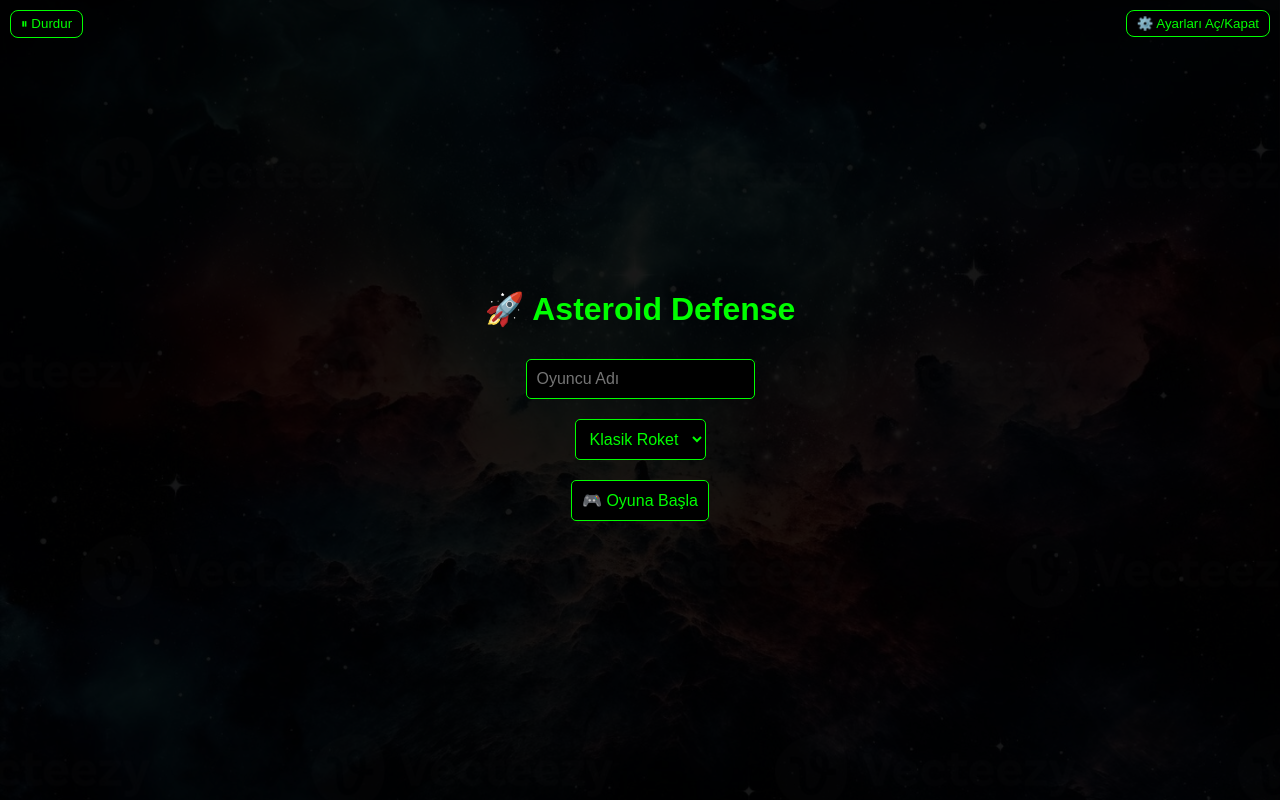
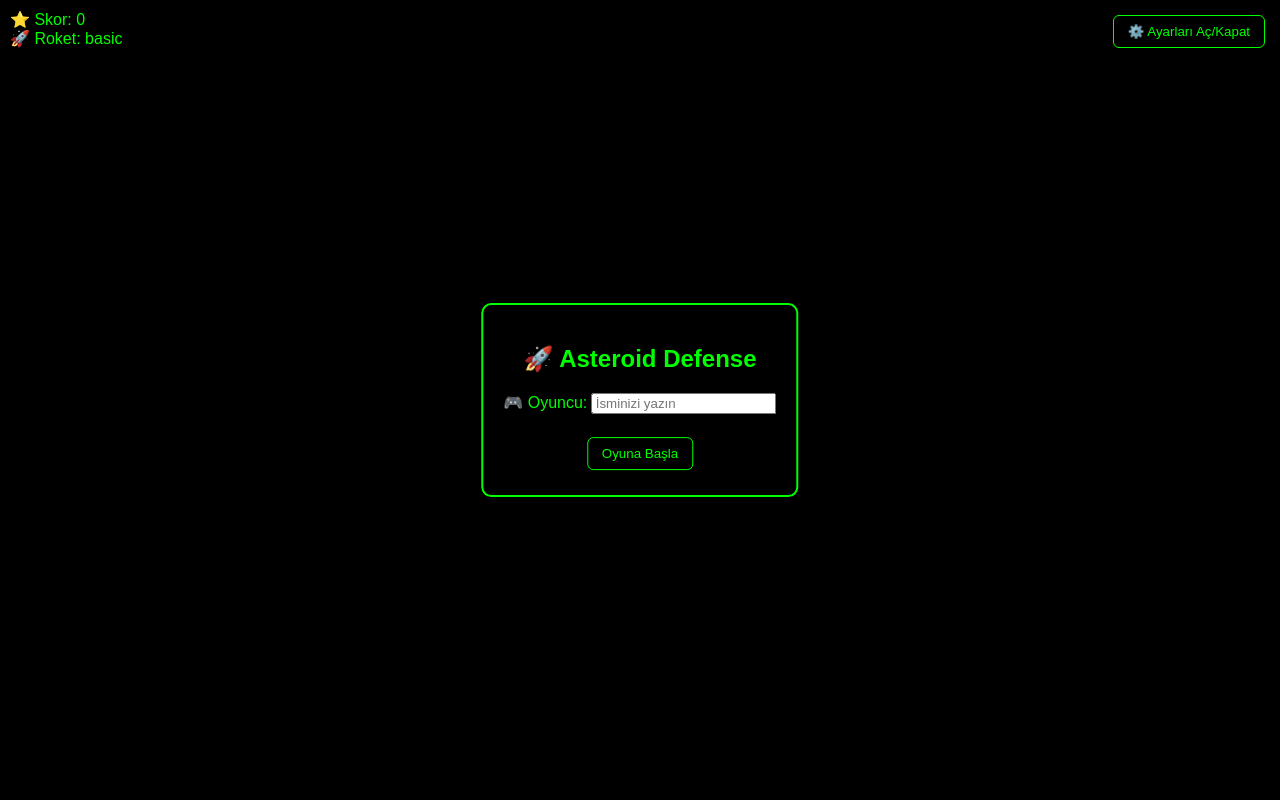
Before and after one commit to pefe16/Tap-tap, a plain HTML site: page index.html in a window 1280 px wide. Drawn offline with Linux system fonts and the light colour scheme.

Commit message:
Update index.html

```diff
--- a/index.html
+++ b/index.html
@@ -5,130 +5,85 @@
   <meta name="viewport" content="width=device-width, initial-scale=1.0"/>
   <title>Asteroid Defense</title>
   <link rel="manifest" href="manifest.json" />
-  <link rel="icon" href="icon-192.png" />
+  <link rel="icon" href="favicon.ico" />
   <style>
     body {
       margin: 0;
       overflow: hidden;
       background: black;
-      font-family: Arial, sans-serif;
       color: lime;
+      font-family: sans-serif;
+      user-select: none;
     }
-
-    canvas {
-      display: block;
-      background: url('space-bg.jpg') no-repeat center center;
-      background-size: cover;
-    }
-
-    #startScreen, #controlPanel, #pauseButton, #togglePanel {
+    #gameCanvas {
       position: absolute;
-      z-index: 1000;
-    }
-
-    #startScreen {
       top: 0;
       left: 0;
-      width: 100%;
-      height: 100%;
-      background-color: rgba(0, 0, 0, 0.9);
-      display: flex;
-      flex-direction: column;
-      justify-content: center;
-      align-items: center;
-      color: lime;
     }
-
-    #startScreen input, #startScreen select, #startScreen button {
-      margin: 10px;
-      padding: 10px;
-      font-size: 16px;
-      border-radius: 5px;
-      border: 1px solid lime;
-      background: black;
-      color: lime;
+    #startScreen, #settingsPanel {
+      position: absolute;
+      top: 50%;
+      left: 50%;
+      transform: translate(-50%, -50%);
+      background: rgba(0,0,0,0.8);
+      padding: 20px;
+      border: 2px solid lime;
+      border-radius: 10px;
+      text-align: center;
+      z-index: 10;
     }
-
-    #controlPanel {
-      top: 60px;
+    #settingsPanel {
+      display: none;
+      top: auto;
+      bottom: 10px;
       left: 10px;
-      background-color: rgba(0, 0, 0, 0.8);
-      padding: 10px;
-      border-radius: 10px;
-      display: none;
+      transform: none;
     }
-
-    #togglePanel {
-      top: 10px;
-      right: 10px;
-      padding: 5px 10px;
-      border: 1px solid lime;
-      background: black;
-      color: lime;
-      border-radius: 8px;
-    }
-
-    #pauseButton {
-      top: 10px;
-      left: 10px;
-      padding: 5px 10px;
-      border: 1px solid lime;
-      background: black;
-      color: lime;
-      border-radius: 8px;
-    }
-
-    .green-button {
+    .button {
+      margin: 5px;
+      padding: 8px 14px;
       background: black;
       border: 1px solid lime;
       color: lime;
-      padding: 5px 8px;
-      margin-top: 6px;
-      border-radius: 5px;
-      font-size: 14px;
+      border-radius: 6px;
+      cursor: pointer;
     }
-
-    .green-button:hover {
-      background: lime;
-      color: black;
+    #stats {
+      position: absolute;
+      top: 10px;
+      left: 10px;
+      z-index: 5;
     }
-
-    .slider {
-      width: 100%;
+    #controls {
+      position: absolute;
+      top: 10px;
+      right: 10px;
+      z-index: 5;
     }
   </style>
 </head>
 <body>
   <canvas id="gameCanvas"></canvas>
 
-  <!-- Başlangıç ekranı -->
   <div id="startScreen">
-    <h1>🚀 Asteroid Defense</h1>
-    <input type="text" id="playerName" placeholder="Oyuncu Adı" />
-    <select id="rocketType">
-      <option value="basic">Klasik Roket</option>
-      <option value="laser">Lazer</option>
-      <option value="plasma">Plazma</option>
-    </select>
-    <button onclick="startGame()">🎮 Oyuna Başla</button>
+    <h2>🚀 Asteroid Defense</h2>
+    <label>🎮 Oyuncu: <input id="playerName" placeholder="İsminizi yazın" /></label>
+    <br /><br />
+    <button class="button" onclick="startGame()">Oyuna Başla</button>
   </div>
 
-  <!-- Oyun kontrol butonları -->
-  <button id="togglePanel">⚙️ Ayarları Aç/Kapat</button>
-  <button id="pauseButton">⏸ Durdur</button>
+  <div id="controls">
+    <button class="button" onclick="toggleSettings()">⚙️ Ayarları Aç/Kapat</button>
+  </div>
 
-  <!-- Ayar paneli -->
-  <div id="controlPanel">
-    <label>🎵 Müzik Sesi</label><br>
-    <input type="range" id="musicVolume" class="slider" min="0" max="1" step="0.01"><br>
+  <div id="settingsPanel">
+    <button class="button" onclick="togglePause()">⏸️ Durdur / Devam</button><br />
+    <button class="button" onclick="backToMenu()">🏠 Ana Menüye Dön</button>
+  </div>
 
-    <label>🔊 Efekt Sesi</label><br>
-    <input type="range" id="effectVolume" class="slider" min="0" max="1" step="0.01"><br>
-
-    <button class="green-button" onclick="changeTheme()">🌗 Tema Değiştir</button><br>
-    <button class="green-button" onclick="captureScreen()">📸 Ekran Al</button><br>
-    <button class="green-button" onclick="shareScore()">📩 Skoru Paylaş</button><br>
-    <button class="green-button" onclick="returnToMenu()">🔁 Ana Menüye Dön</button>
+  <div id="stats">
+    <div id="scoreDisplay">⭐ Skor: 0</div>
+    <div id="rocketType">🚀 Roket: basic</div>
   </div>
 
   <script src="main.js"></script>
```
